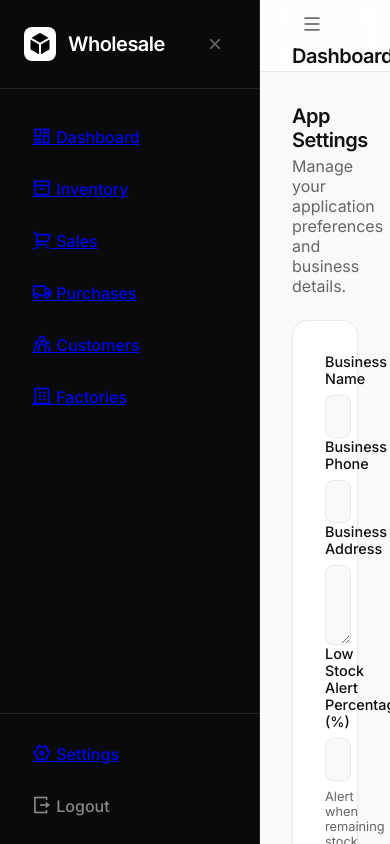
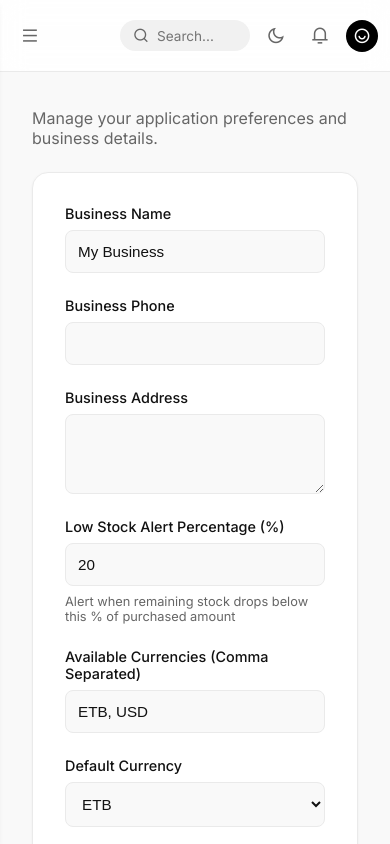
Before and after one commit to eyobmdev/wholesale-management, a React (Vite) app in the folder client/: page /settings in a window 390 px wide. Built offline with nearby package versions, Linux system fonts and the light colour scheme.

Commit message:
feat: implement react-router-dom navigation and create settings page with responsive sidebar layout

```diff
--- a/client/src/style.css
+++ b/client/src/style.css
@@ -141,6 +141,10 @@ body {
 }
 
 .sidebar ul li {
+  padding: 0;
+}
+
+.sidebar ul a {
   display: flex;
   align-items: center;
   gap: 12px;
@@ -150,20 +154,21 @@ body {
   color: var(--sidebar-text-muted);
   font-weight: 500;
   transition: var(--transition);
+  text-decoration: none;
 }
 
-.sidebar ul li i {
+.sidebar ul a i {
   font-size: 1.25rem;
   transition: var(--transition);
 }
 
-.sidebar ul li:hover {
+.sidebar ul a:hover {
   background-color: var(--sidebar-hover);
   color: var(--sidebar-text);
   transform: translateX(4px);
 }
 
-.sidebar ul li.active {
+.sidebar ul a.active {
   background-color: var(--sidebar-active-bg);
   color: var(--sidebar-active);
 }
@@ -196,6 +201,12 @@ body {
   z-index: 5;
 }
 
+.header-left {
+  display: flex;
+  align-items: center;
+  gap: 12px;
+}
+
 .page-title {
   font-size: 1.25rem;
   font-weight: 600;
@@ -223,6 +234,7 @@ body {
   background-color: var(--search-focus-bg);
   border-color: var(--search-focus-border);
   box-shadow: var(--shadow-sm);
+  padding: 10px 18px; /* Slightly increase vertically/horizontally */
 }
 
 .search-bar i {
@@ -237,6 +249,11 @@ body {
   font-family: inherit;
   width: 200px;
   color: var(--text-color);
+  transition: width 0.3s cubic-bezier(0.25, 0.8, 0.25, 1);
+}
+
+.search-bar:focus-within input {
+  width: 260px; /* Expands horizontally */
 }
 
 .icon-btn {
@@ -396,3 +413,106 @@ body {
   font-weight: 700;
   color: var(--text-color);
 }
+
+/* Settings Page Grid */
+.settings-form-grid {
+  display: grid;
+  grid-template-columns: repeat(2, 1fr);
+  gap: 24px;
+}
+.settings-form-grid .full-width {
+  grid-column: 1 / -1;
+}
+
+/* Responsive Media Queries */
+.menu-toggle {
+  display: none;
+}
+.mobile-close {
+  display: none;
+}
+
+@media (max-width: 768px) {
+  .settings-form-grid {
+    grid-template-columns: 1fr;
+  }
+
+  .sidebar {
+    position: fixed;
+    left: 0;
+    top: 0;
+    height: 100vh;
+    transform: translateX(-100%);
+    box-shadow: var(--shadow-md);
+  }
+
+  .sidebar.open {
+    transform: translateX(0);
+  }
+
+  .sidebar-overlay {
+    position: fixed;
+    top: 0;
+    left: 0;
+    right: 0;
+    bottom: 0;
+    background: rgba(0,0,0,0.5);
+    z-index: 9;
+  }
+
+  .header {
+    padding: 0 12px;
+  }
+
+  .header-right {
+    gap: 8px;
+  }
+
+  .menu-toggle {
+    display: block !important;
+  }
+  .mobile-close {
+    display: block !important;
+  }
+
+  .username {
+    display: none;
+  }
+
+  .user-profile {
+    padding: 0;
+    border: none;
+    background: transparent;
+  }
+
+  .search-bar {
+    padding: 6px 12px;
+  }
+
+  .search-bar:focus-within {
+    padding: 8px 14px; /* Slight vertical pop on mobile */
+  }
+
+  .search-bar input {
+    width: 80px;
+    font-size: 0.85rem;
+  }
+
+  .search-bar:focus-within input {
+    width: 140px; /* Expands horizontally on mobile */
+  }
+
+  .icon-btn {
+    width: 36px;
+    height: 36px;
+    font-size: 1.15rem;
+  }
+
+  .page-title {
+    display: none;
+  }
+
+  .welcome-card::after {
+    display: none;
+  }
+}
```
